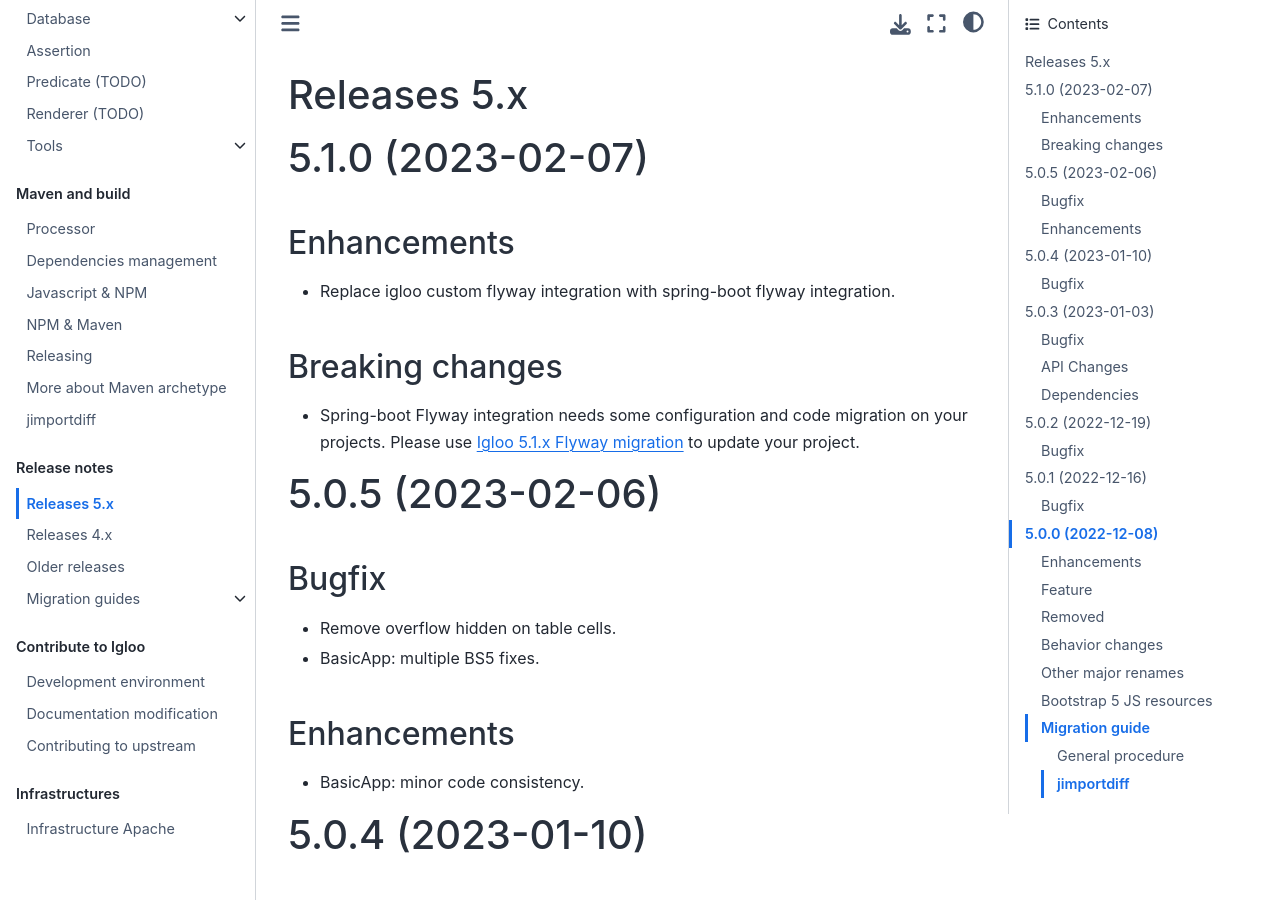
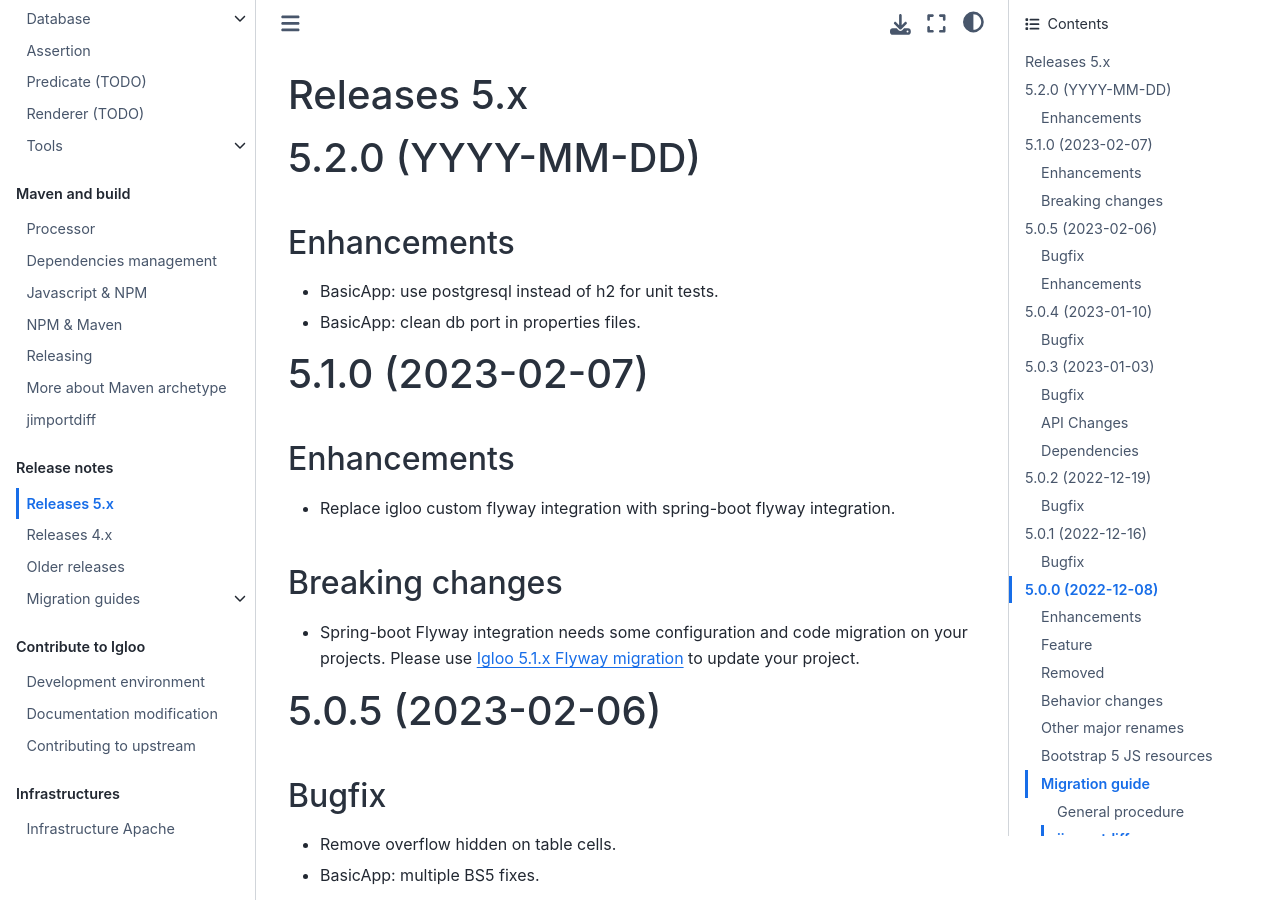
Before and after one commit to igloo-project/igloo-doc, a Sphinx documentation site: the page built from source/release-notes/releases-5.x.md, in a window 1280 px wide and 900 px high. Built offline with Sphinx 7.4.7 and the Sphinx Book theme 1.1.4, drawn with Linux system fonts in a browser that asks for light colours.

Commit message:
Changelog 5.2.0

```diff
--- a/source/release-notes/releases-5.x.md
+++ b/source/release-notes/releases-5.x.md
@@ -1,4 +1,13 @@
 # Releases 5.x
+
+(v5.2.0)=
+
+# 5.2.0 (YYYY-MM-DD)
+
+## Enhancements
+
+* BasicApp: use postgresql instead of h2 for unit tests.
+* BasicApp: clean db port in properties files.
 
 (v5.1.0)=
 
```
